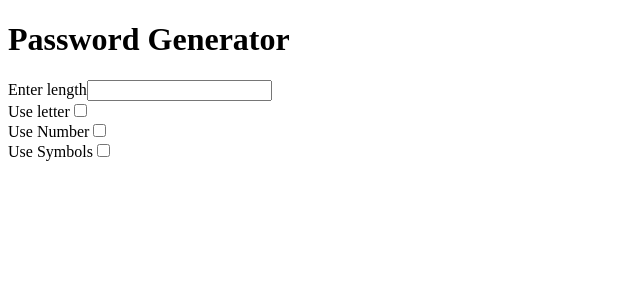
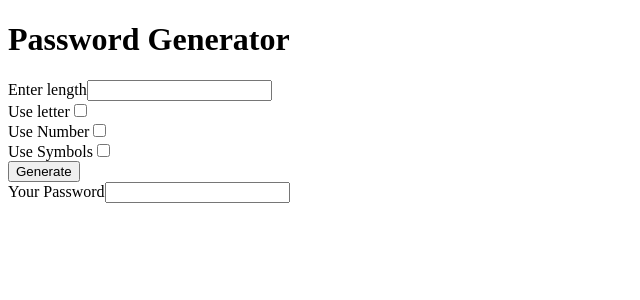
Before and after one commit to abhhishek-git/angular-PasswordGenerator, an Angular app: page / in a window 1280 px wide. Shown: the top 300 px of the page, without its empty margins (0-640 px from the left). Built offline with nearby package versions, Linux system fonts and the light colour scheme.

Commit message:
UI Changes

```diff
--- a/src/app/app.component.html
+++ b/src/app/app.component.html
@@ -15,3 +15,12 @@
     <label> Use Symbols</label>
     <input type="checkbox"/>
 </div>
+
+<div>
+<button>Generate</button>
+</div>
+
+<div>
+    <label>Your Password</label>
+    <input/>
+</div>
```
